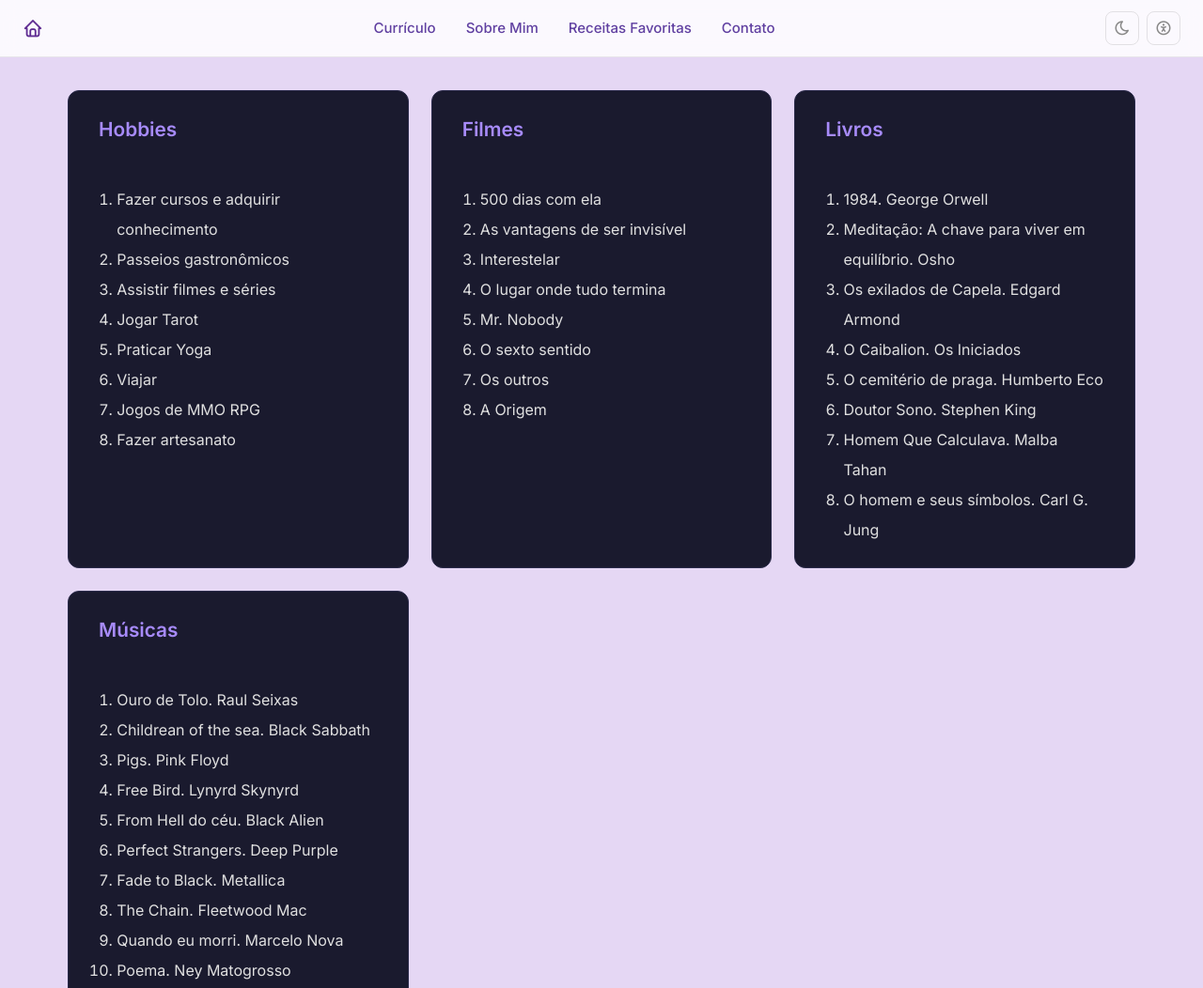
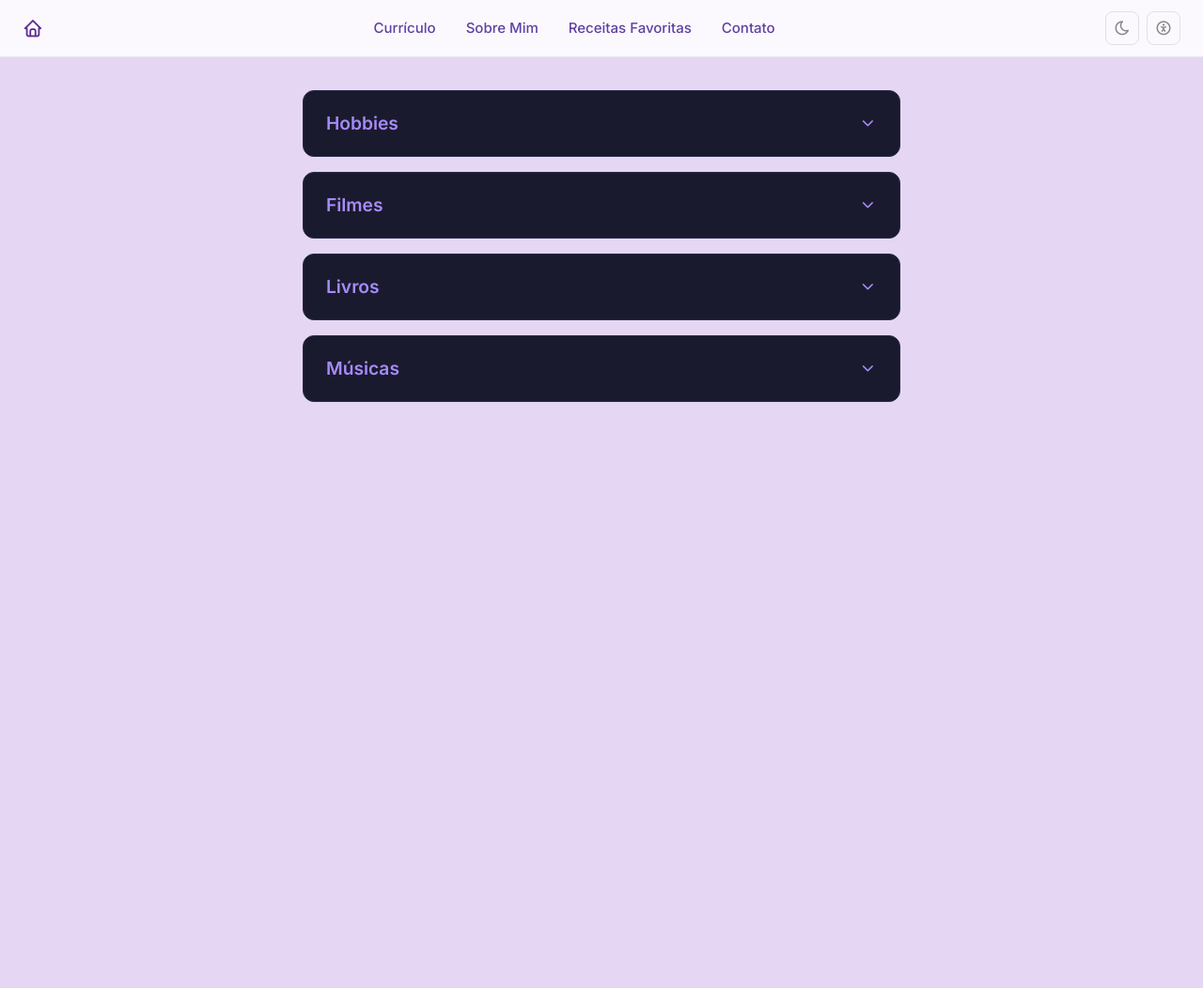
Before and after one commit to biancadccontato-crypto/biancadccontato-crypto.github.io, a plain HTML site: page pages/top10.html in a window 1280 px wide. Shown: the top 1052 px of the page at 94% size. After the commit the page ends 800 px from the top, so only its background shows below. Drawn offline with Linux system fonts and the light colour scheme.

Commit message:
alterações

```diff
--- a/css/style.css
+++ b/css/style.css
@@ -454,11 +454,11 @@ body.dark-mode .navbar {
     padding: 40px;
 }
 .cards-container {
-  display: grid;
-  grid-template-columns: repeat(auto-fit, minmax(280px, 1fr));
-  gap: 1.5rem;
+  display: flex;
+  flex-direction: column;
+  gap: 1rem;
   padding: 2rem;
-  max-width: 1200px;
+  max-width: 700px;
   margin: 0 auto;
 }
 
@@ -466,17 +466,49 @@ body.dark-mode .navbar {
   background: var(--card-bg, #1a1a2e);
   border: 1px solid var(--card-border, #2a2a4a);
   border-radius: 12px;
-  padding: 1.5rem 2rem;
+  overflow: hidden;
 }
 
-.card h2 {
-  font-size: 1.3rem;
-  margin-bottom: 1rem;
-  color: var(--accent, #a78bfa);
+.card-header {
+  display: flex;
+  justify-content: space-between;
+  align-items: center;
+  padding: 1.2rem 1.5rem;
+  cursor: pointer;
+  user-select: none;
 }
 
-.card ol {
+.card-header:hover {
+  background: var(--card-hover, #22223b);
+}
+
+.card-header h2 {
+  font-size: 1.2rem;
+  color: var(--accent, #a78bfa);
+  margin: 0;
+}
+
+.card-header i {
+  font-size: 1.2rem;
+  color: var(--accent, #a78bfa);
+  transition: transform 0.3s ease;
+}
+
+.card-header.open i {
+  transform: rotate(180deg);
+}
+
+.card-body {
+  display: none;
+  padding: 0 1.5rem 1.5rem;
+}
+
+.card-body.open {
+  display: block;
+}
+
+.card-body ol {
   padding-left: 1.2rem;
   color: var(--text, #e0e0e0);
-  line-height: 2;
+  line-height: 2.2;
 }
--- a/js/script.js
+++ b/js/script.js
@@ -47,3 +47,8 @@ function enviarFormulario(event) {
         mensagem.value = '';
     }
 }
+function toggleCard(header) {
+    const body = header.nextElementSibling;
+    header.classList.toggle('open');
+    body.classList.toggle('open');
+}
--- a/pages/top10.html
+++ b/pages/top10.html
@@ -29,8 +29,13 @@
     </nav>
 </header>
 <main class="cards-container">
+
   <div class="card">
-        <h2>  Hobbies</h2><br>
+    <div class="card-header" onclick="toggleCard(this)">
+      <h2>Hobbies</h2>
+      <i class="ti ti-chevron-down"></i>
+    </div>
+    <div class="card-body">
       <ol>
         <li>Fazer cursos e adquirir conhecimento</li>
         <li>Passeios gastronômicos</li>
@@ -42,9 +47,14 @@
         <li>Fazer artesanato</li>
       </ol>
     </div>
+  </div>
 
   <div class="card">
-        <h2>Filmes</h2><br>
+    <div class="card-header" onclick="toggleCard(this)">
+      <h2>Filmes</h2>
+      <i class="ti ti-chevron-down"></i>
+    </div>
+    <div class="card-body">
       <ol>
         <li>500 dias com ela</li>
         <li>As vantagens de ser invisível</li>
@@ -56,40 +66,56 @@
         <li>A Origem</li>
       </ol>
     </div>
+  </div>
+
   <div class="card">
-        <h2>Livros</h2><br>
+    <div class="card-header" onclick="toggleCard(this)">
+      <h2>Livros</h2>
+      <i class="ti ti-chevron-down"></i>
+    </div>
+    <div class="card-body">
       <ol>
-        <li>1984. George Orwell</li>
-        <li>Meditação: A chave para viver em equilíbrio. Osho</li>
-        <li>Os exilados de Capela. Edgard Armond</li>
-        <li>O Caibalion. Os Iniciados</li>
-        <li>O cemitério de praga. Humberto Eco</li>
-        <li>Doutor Sono. Stephen King</li>
-        <li>Homem Que Calculava. Malba Tahan</li>
-        <li>O homem e seus símbolos. Carl G. Jung</li>
+        <li>1984 — George Orwell</li>
+        <li>Meditação: A chave para viver em equilíbrio — Osho</li>
+        <li>Os exilados de Capela — Edgard Armond</li>
+        <li>O Caibalion — Os Iniciados</li>
+        <li>O cemitério de Praga — Umberto Eco</li>
+        <li>Doutor Sono — Stephen King</li>
+        <li>O Homem que Calculava — Malba Tahan</li>
+        <li>O homem e seus símbolos — Carl G. Jung</li>
       </ol>
+    </div>
+  </div>
 
+  <div class="card">
+    <div class="card-header" onclick="toggleCard(this)">
+      <h2>Músicas</h2>
+      <i class="ti ti-chevron-down"></i>
     </div>
-  <div class="card">
-    <h2>Músicas</h2><br>
+    <div class="card-body">
       <ol>
-    <li>Ouro de Tolo. Raul Seixas</li>
-    <li>Childrean of the sea. Black Sabbath</li>
-    <li>Pigs. Pink Floyd</li>
-    <li>Free Bird. Lynyrd Skynyrd</li>
-    <li>From Hell do céu. Black Alien</li>
-    <li>Perfect Strangers. Deep Purple</li>
-    <li>Fade to Black. Metallica</li>
-    <li>The Chain. Fleetwood Mac</li>
-    <li>Quando eu morri. Marcelo Nova</li>
-    <li>Poema. Ney Matogrosso</li>
+        <li>Ouro de Tolo — Raul Seixas</li>
+        <li>Children of the Sea — Black Sabbath</li>
+        <li>Pigs — Pink Floyd</li>
+        <li>Free Bird — Lynyrd Skynyrd</li>
+        <li>From Hell do Céu — Black Alien</li>
+        <li>Perfect Strangers — Deep Purple</li>
+        <li>Fade to Black — Metallica</li>
+        <li>The Chain — Fleetwood Mac</li>
+        <li>Quando eu morri — Marcelo Nova</li>
+        <li>Poema — Ney Matogrosso</li>
       </ol>
-    <br>
-    <iframe data-testid="embed-iframe" style="border-radius:12px"
+      <iframe style="border-radius:12px; margin-top: 1rem;"
         src="https://open.spotify.com/embed/playlist/6kduNfSAOWEizxFd0sUHLk?utm_source=generator"
-width="50%" height="352" frameBorder="0" allowfullscreen="" allow="autoplay; clipboard-write;
-encrypted-media; fullscreen; picture-in-picture" loading="lazy"></iframe>
+        width="100%" height="352" frameBorder="0" allowfullscreen=""
+        allow="autoplay; clipboard-write; encrypted-media; fullscreen; picture-in-picture"
+        loading="lazy">
+      </iframe>
     </div>
+  </div>
+
 </main>
+<footer></footer>
+  <script src="../js/script.js"></script>
   </body>
 </html>
```
Lines whose indentation alone changed are shown as unchanged.
